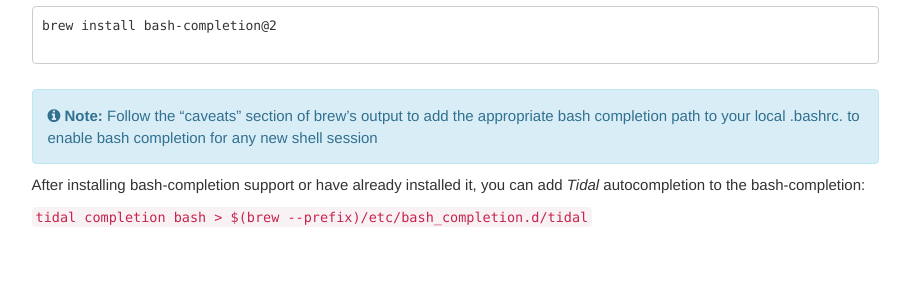
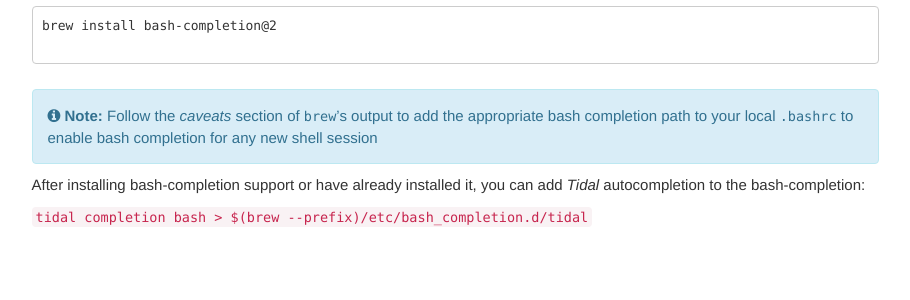
Before and after one commit to tidalmigrations/tidalmigrations.github.io, a Jekyll site: the page built from pages/tidal tools/autocomplete.md, in a window 1280 px wide. Shown: the part 1310-1610 px from the top of the page, without its empty margins (331-1241 px from the left). Built offline with Jekyll 4.4.1, drawn with Linux system fonts in a browser that asks for light colours; nearby versions of some CDN libraries; comment, search, counter and statistics services are not loaded.

Commit message:
Removed quotes inside tpl block content, pandoc failed to parse properly

````diff
--- a/pages/tidal tools/autocomplete.md
+++ b/pages/tidal tools/autocomplete.md
@@ -58,7 +58,7 @@ brew install bash-completion@2
 
 ```
 
-{% include note.html content="Follow the “caveats” section of brew’s output to add the appropriate bash completion path to your local .bashrc. to enable bash completion for any new shell session" %}
+{% include note.html content="Follow the *caveats* section of `brew`’s output to add the appropriate bash completion path to your local `.bashrc` to enable bash completion for any new shell session" %}
 
 After installing bash-completion support or have already installed it, you can add *Tidal* autocompletion to the bash-completion:
 
````
